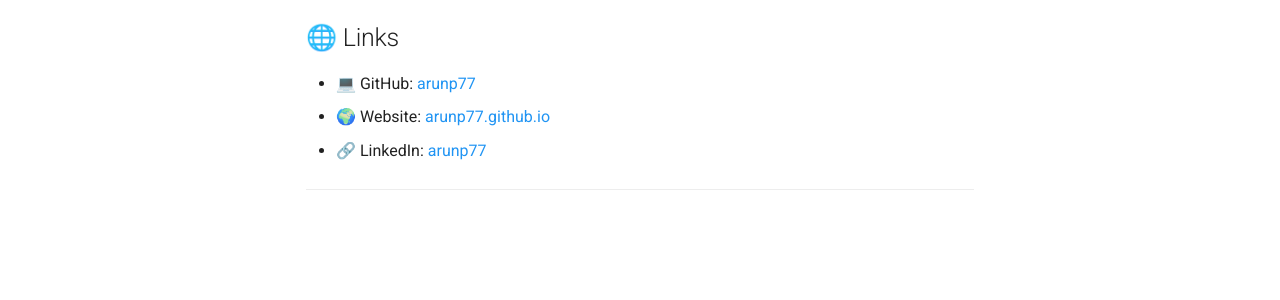
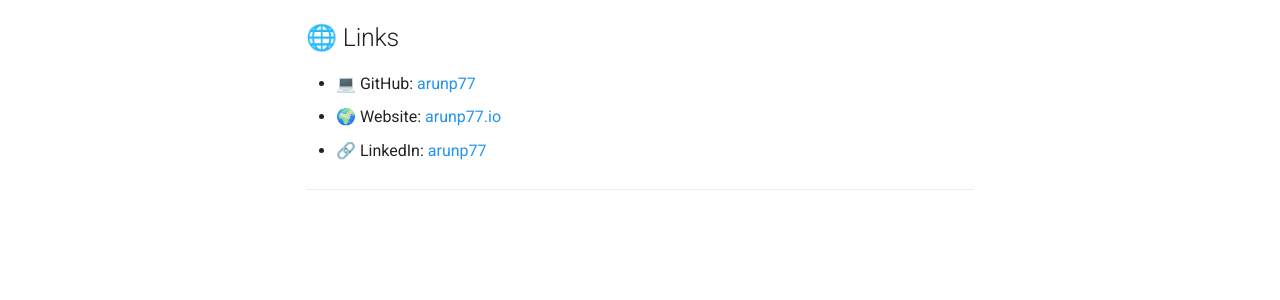
Before and after one commit to arunp77/system-engineering, an MkDocs documentation site: the page built from docs/about.md, in a window 1280 px wide. Shown: the part 325-625 px from the top of the page. Built offline with MkDocs 1.6.1 and Material for MkDocs 9.7.7, drawn with Linux system fonts in a browser that asks for light colours.

Commit message:
next updates done

```diff
--- a/docs/about.md
+++ b/docs/about.md
@@ -7,7 +7,7 @@
 ## 🌐 Links
 
 - 💻 GitHub: [arunp77](https://github.com/arunp77)
-- 🌍 Website: [arunp77.github.io](https://arunp77.github.io/)
+- 🌍 Website: [arunp77.io](https://arunp77.github.io/)
 - 🔗 LinkedIn: [arunp77](https://www.linkedin.com/in/arunp77)
 
 ---
```
Also changed, not shown: site/about/index.html, site/search/search_index.json.
